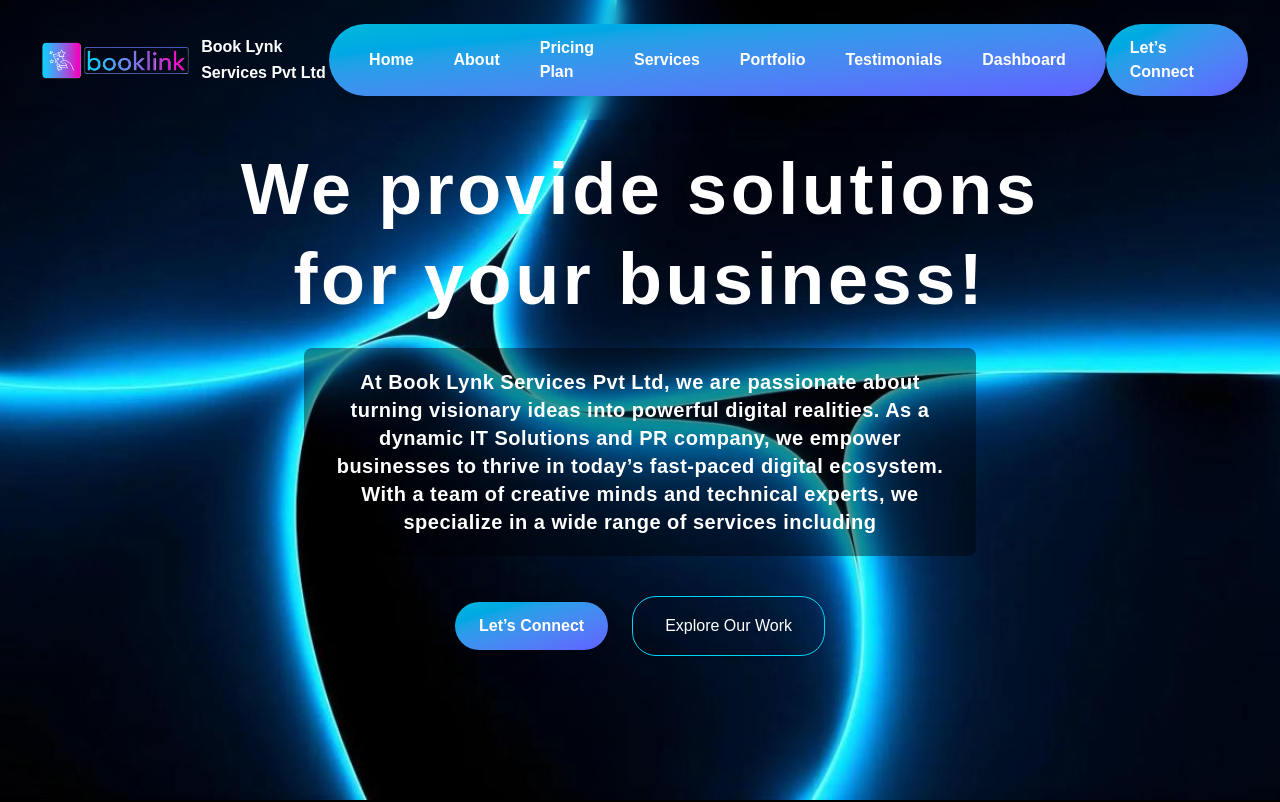
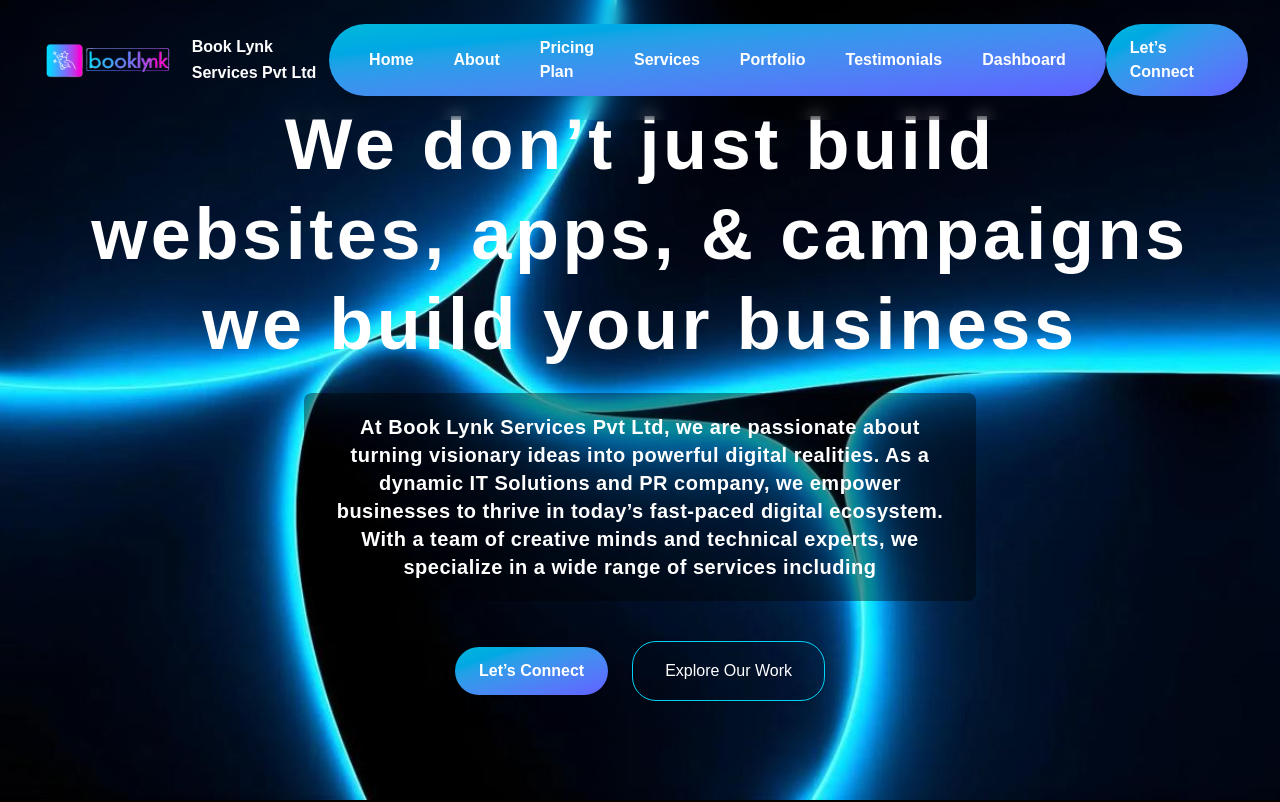
Before and after one commit to Yashveer273/booklynkservices, a React (Vite) app: page / in a window 1280 px wide. Shown: the top 802 px of the page. Built offline with nearby package versions, Linux system fonts and the light colour scheme.

Commit message:
version11

```diff
--- a/src/components/Hero.jsx
+++ b/src/components/Hero.jsx
@@ -15,17 +15,16 @@ const Hero = () => (
 
     {/* Content */}
     <div className="relative z-20 text-white">
-      <h1 className="text-5xl md:text-6xl lg:text-7xl font-bold leading-tight mb-6 tracking-wider">
-        We provide solutions
-        <br />
-        for your business!
+      <h1 className="text-4xl md:text-6xl lg:text-7xl font-bold leading-tight mb-6 tracking-wider">
+        We don’t just build<br /> websites, apps, & campaigns<br />
+        we build your business
       </h1>
       <p className="text-lg md:text-xl text-white max-w-2xl mx-auto mb-10 font-semibold tracking-wide bg-black/40 rounded-[8px] p-5">
         At Book Lynk Services Pvt Ltd, we are passionate about turning visionary
-        ideas into powerful digital realities. As a dynamic IT Solutions and
-        PR company, we empower businesses to thrive in today’s fast-paced
-        digital ecosystem. With a team of creative minds and technical experts,
-        we specialize in a wide range of services including
+        ideas into powerful digital realities. As a dynamic IT Solutions and PR
+        company, we empower businesses to thrive in today’s fast-paced digital
+        ecosystem. With a team of creative minds and technical experts, we
+        specialize in a wide range of services including
       </p>
       <div className="flex flex-wrap justify-center items-center gap-6">
         <div className="hidden md:flex">
```
Also changed, not shown: src/assets/logo.png.
